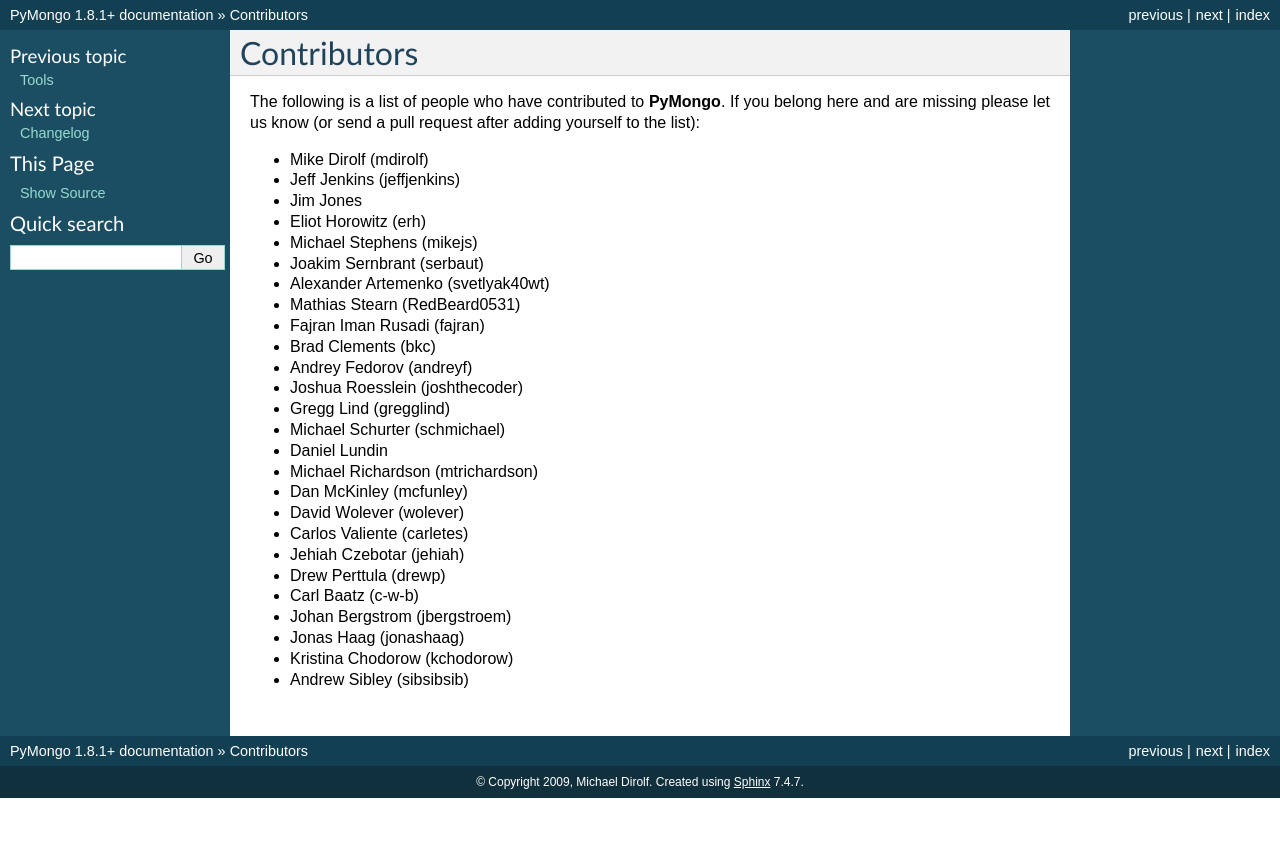
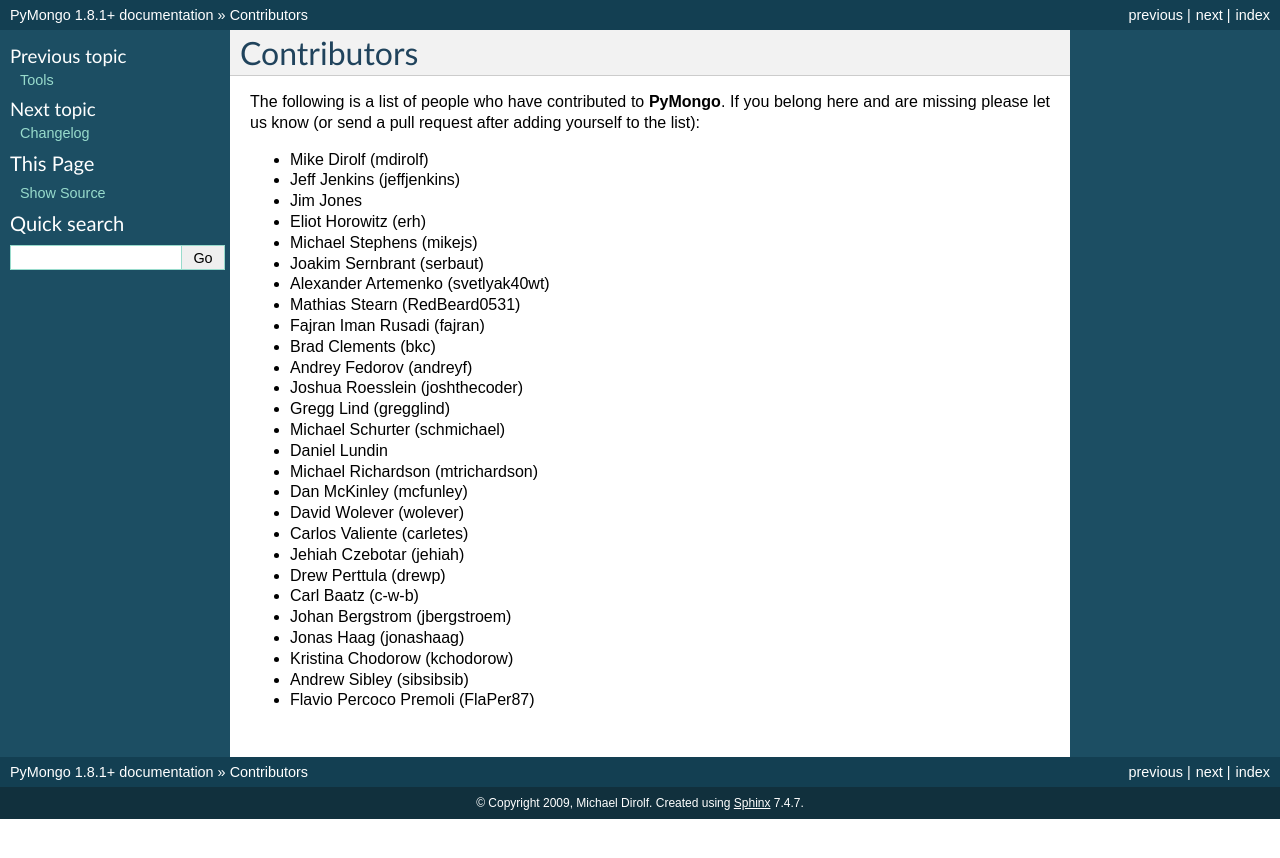
Before and after one commit to mongodb/mongo-python-driver, a Sphinx documentation site: the page built from doc/contributors.rst, in a window 1280 px wide. Shown: the top 858 px of the page. Built offline with Sphinx 7.4.7, drawn with Linux system fonts in a browser that asks for light colours; pages that are not in the unit, such as notebooks, are missing from menus.

Commit message:
add Flavio to contributors

```diff
--- a/doc/contributors.rst
+++ b/doc/contributors.rst
@@ -30,3 +30,4 @@
 - Jonas Haag (jonashaag)
 - Kristina Chodorow (kchodorow)
 - Andrew Sibley (sibsibsib)
+- Flavio Percoco Premoli (FlaPer87)
```
